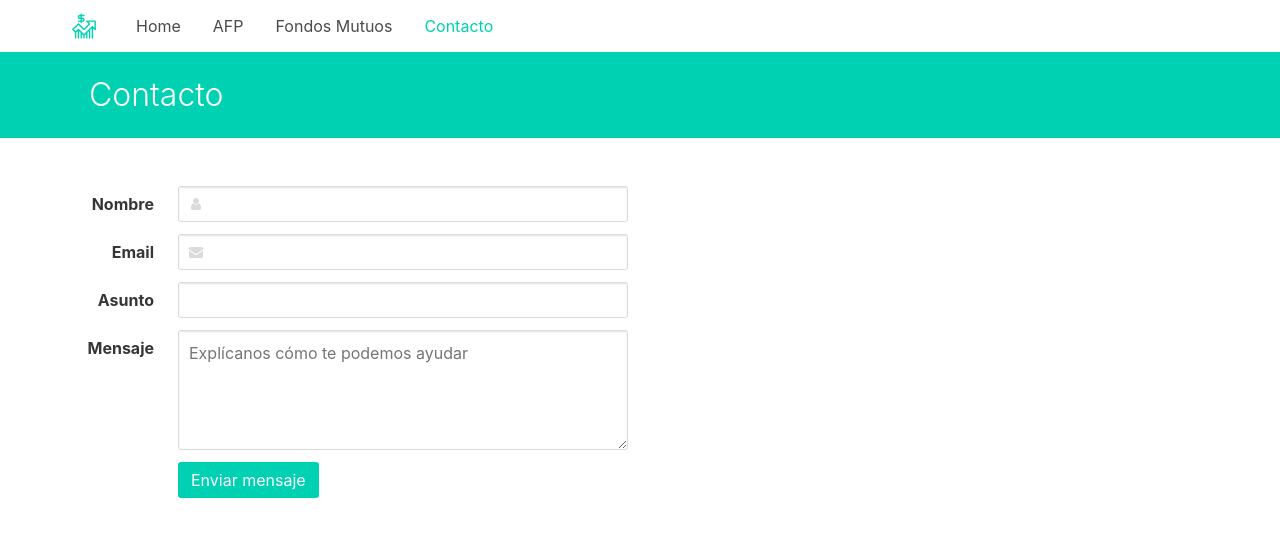
After one commit to cuchoi/datosfinanzas, a Flask app: page /contacto in a window 1280 px wide. The commit adds this page. Shown: the top 545 px of the page. Run offline with Flask 2, Linux system fonts and the light colour scheme; some libraries are stand-ins or nearby versions.

Commit message:
Cambiado el JS de ubicación y agregado formulario de contacto

```diff
--- a/app/templates/base.html
+++ b/app/templates/base.html
@@ -12,14 +12,6 @@
   {% endif %}
   <link href="/static/css/bulma.css" rel="stylesheet" media="screen">
   <link href="/static/css/style.css" rel="stylesheet" media="screen">
-  <script
-  src="https://code.jquery.com/jquery-3.2.1.min.js"
-  integrity="sha256-hwg4gsxgFZhOsEEamdOYGBf13FyQuiTwlAQgxVSNgt4="
-  crossorigin="anonymous"></script>
-  <script src="{{ url_for('static', filename='js/bulma.js') }}"></script>
-  {% block subscribe_script %}
-  {% endblock %}
-
 </head>
 <body>
 <div class="container">
@@ -75,15 +67,23 @@
   <section class="section">
   <div class="container">
     <div class="columns">
-      <div class="column is-7">
+      <div class="column is-6">
         {% block content %}{% endblock %}
       </div>
-      <div class="column">
+      <div class="column is-offset-1">
        {% block sidebar %}{% endblock %}
      </div>
    </div>
   </div>
 
  </section>
+
+ <script
+  src="https://code.jquery.com/jquery-3.2.1.min.js"
+  integrity="sha256-hwg4gsxgFZhOsEEamdOYGBf13FyQuiTwlAQgxVSNgt4="
+  crossorigin="anonymous"></script>
+  <script src="{{ url_for('static', filename='js/bulma.js') }}"></script>
+  {% block subscribe_script %}
+  {% endblock %}
 </body>
 </html>
--- /dev/null
+++ b/app/templates/contacto.html
@@ -0,0 +1,94 @@
+{% extends "contenido.html" %}
+
+{% block titulo %}
+Contacto
+{% endblock titulo %}
+
+{% block content %}
+
+<div class="field is-horizontal">
+  <div class="field-label is-normal">
+    <label class="label">Nombre</label>
+  </div>
+  <div class="field-body">
+    <div class="field">
+      <p class="control is-expanded has-icons-left">
+        <input class="input" type="text" placeholder="">
+        <span class="icon is-small is-left">
+          <i class="fa fa-user"></i>
+        </span>
+      </p>
+    </div>
+  </div>
+</div>
+<div class="field is-horizontal">
+  <div class="field-label is-normal">
+  <label class="label">Email</label>
+  </div>
+  <div class="field-body">
+
+    <div class="field">
+
+      <p class="control is-expanded has-icons-left has-icons-right">
+        <input class="input" type="email" placeholder="">
+        <span class="icon is-small is-left">
+          <i class="fa fa-envelope"></i>
+        </span>
+<!--         <span class="icon is-small is-right">
+          <i class="fa fa-check"></i>
+        </span>
+ -->      </p>
+    </div>
+  </div>
+
+</div>
+
+<div class="field is-horizontal">
+  <div class="field-label is-normal">
+    <label class="label">Asunto</label>
+  </div>
+  <div class="field-body">
+    <div class="field">
+      <div class="control">
+        <input class="input " type="text" placeholder="">
+      </div>
+<!--       <p class="help is-danger">
+        This field is required
+      </p>
+    -->    </div>
+  </div>
+</div>
+
+<div class="field is-horizontal">
+  <div class="field-label is-normal">
+    <label class="label">Mensaje</label>
+  </div>
+  <div class="field-body">
+    <div class="field">
+      <div class="control">
+        <textarea class="textarea" placeholder="Explícanos cómo te podemos ayudar"></textarea>
+      </div>
+    </div>
+  </div>
+</div>
+
+<div class="field is-horizontal">
+  <div class="field-label">
+    <!-- Left empty for spacing -->
+  </div>
+  <div class="field-body">
+    <div class="field">
+      <div class="control">
+        <button class="button is-primary">
+          Enviar mensaje
+        </button>
+      </div>
+    </div>
+  </div>
+</div>
+
+{% endblock content %}
+
+{% block subscribe_script %}
+<link rel="stylesheet" href="https://maxcdn.bootstrapcdn.com/font-awesome/4.7.0/css/font-awesome.min.css">
+{% endblock %}
--- a/app/views.py
+++ b/app/views.py
@@ -17,6 +17,9 @@ def index():
 
     return render_template('index.html', usuario=usuario)
 
+@app.route('/contacto')
+def contacto():
+    return render_template('contacto.html')
 
 @app.route('/afp/personalizado/req', methods=['POST'])
 def request_personalizado():
```
Also changed, not shown: app/templates/afp.html (+9 -9 lines).
